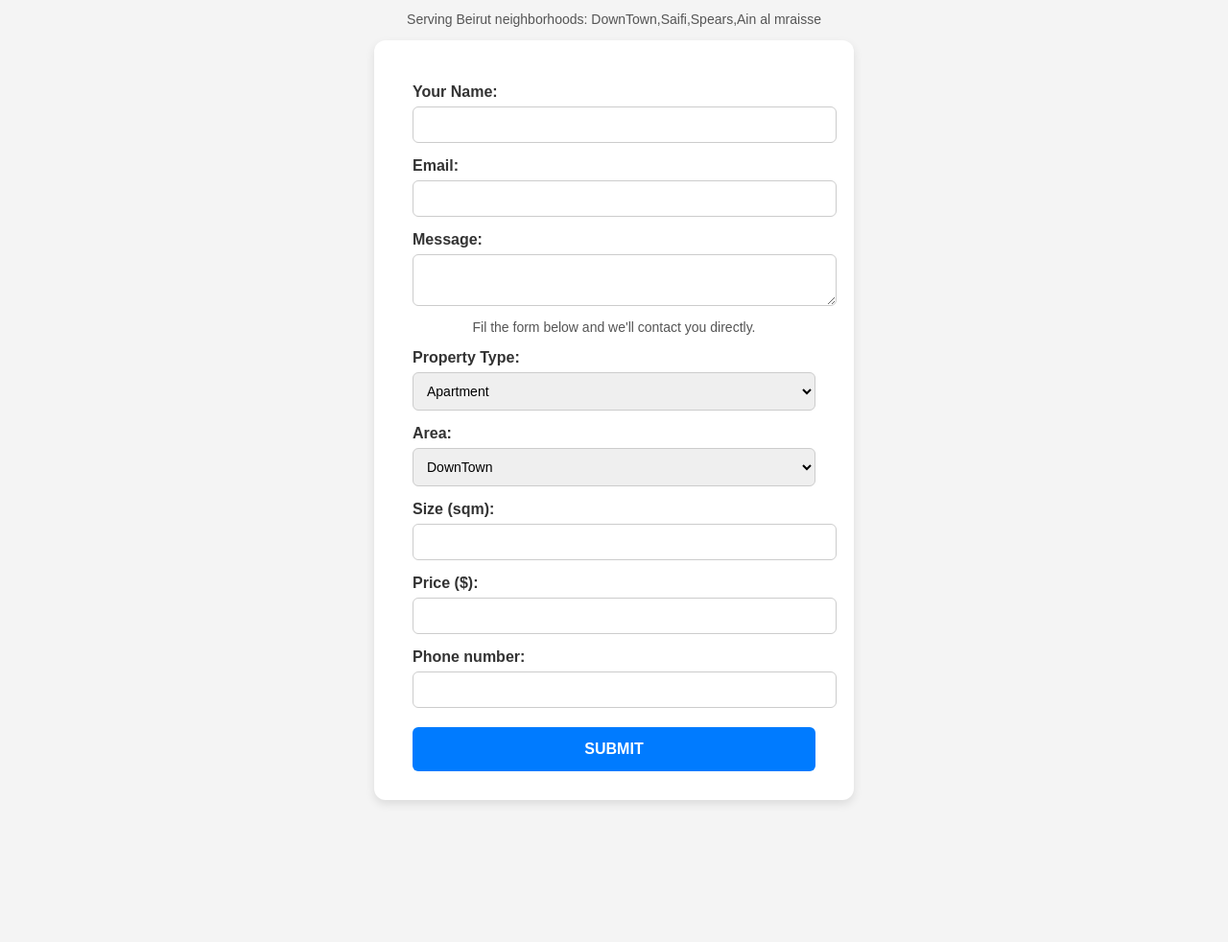
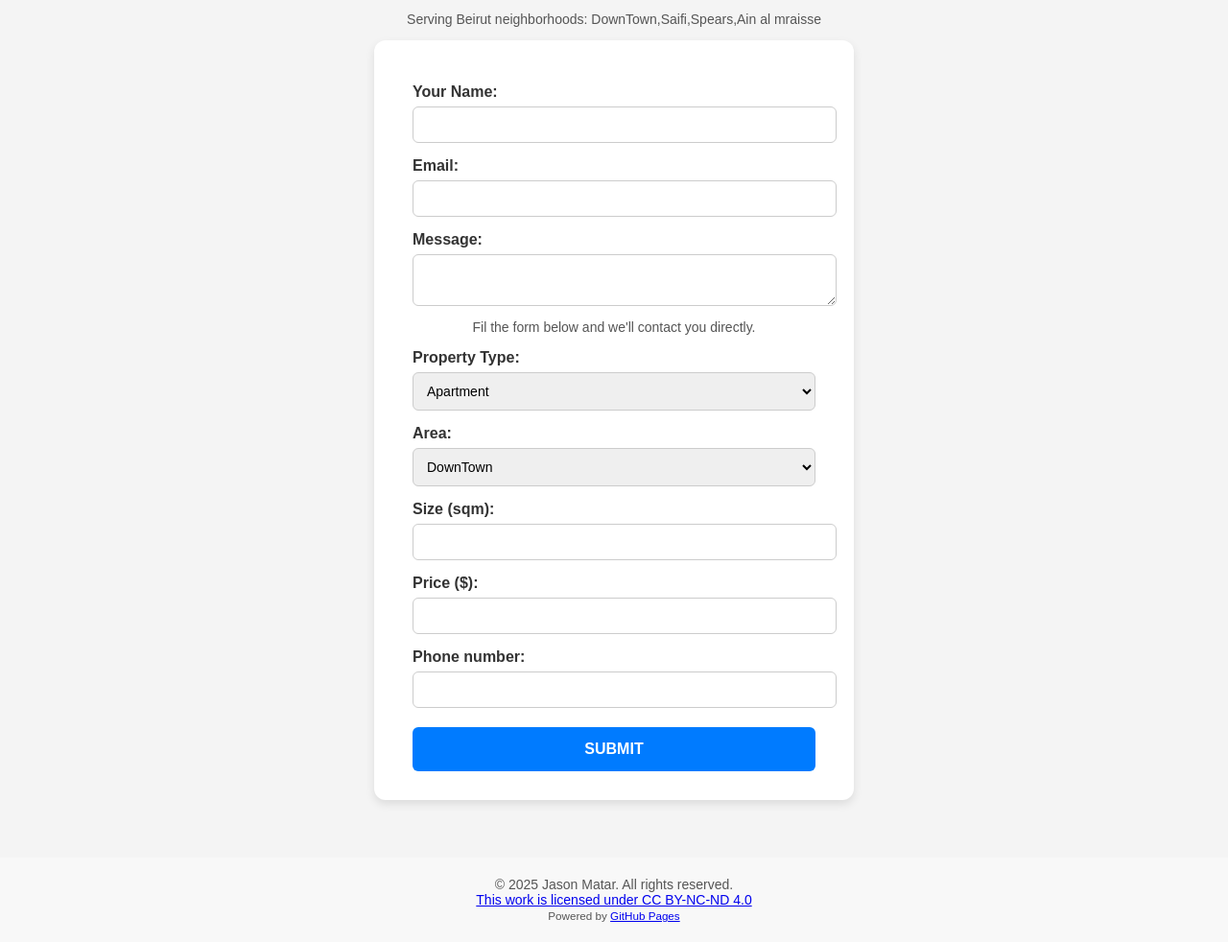
Before and after one commit to jasonmatar977-hub/realestate-form, a plain HTML site: page index.html in a window 1280 px wide. Shown: the part 106-1088 px from the top of the page at 96% size. Before the commit the page ends 1000 px from the top, so only its background shows below. Drawn offline with Linux system fonts and the light colour scheme.

Commit message:
Added copyright footer with license

```diff
--- a/index.html
+++ b/index.html
@@ -56,5 +56,12 @@
     <input type="tel" name="phone" required>
     <button type="submit">submit</button>
     </form>
+    <footer style="text-align:center; padding:20px; font-size:14px; color:#555; background:#f8f8f8; margin-top:20px;">
+  &copy; 2025 Jason Matar. All rights reserved.<br>
+  <a href="https://creativecommons.org/licenses/by-nc-nd/4.0/" target="_blank">
+    This work is licensed under CC BY-NC-ND 4.0
+  </a><br>
+  <small>Powered by <a href="https://pages.github.com/" target="_blank">GitHub Pages</a></small>
+</footer>
 </body>
 </html>
```
